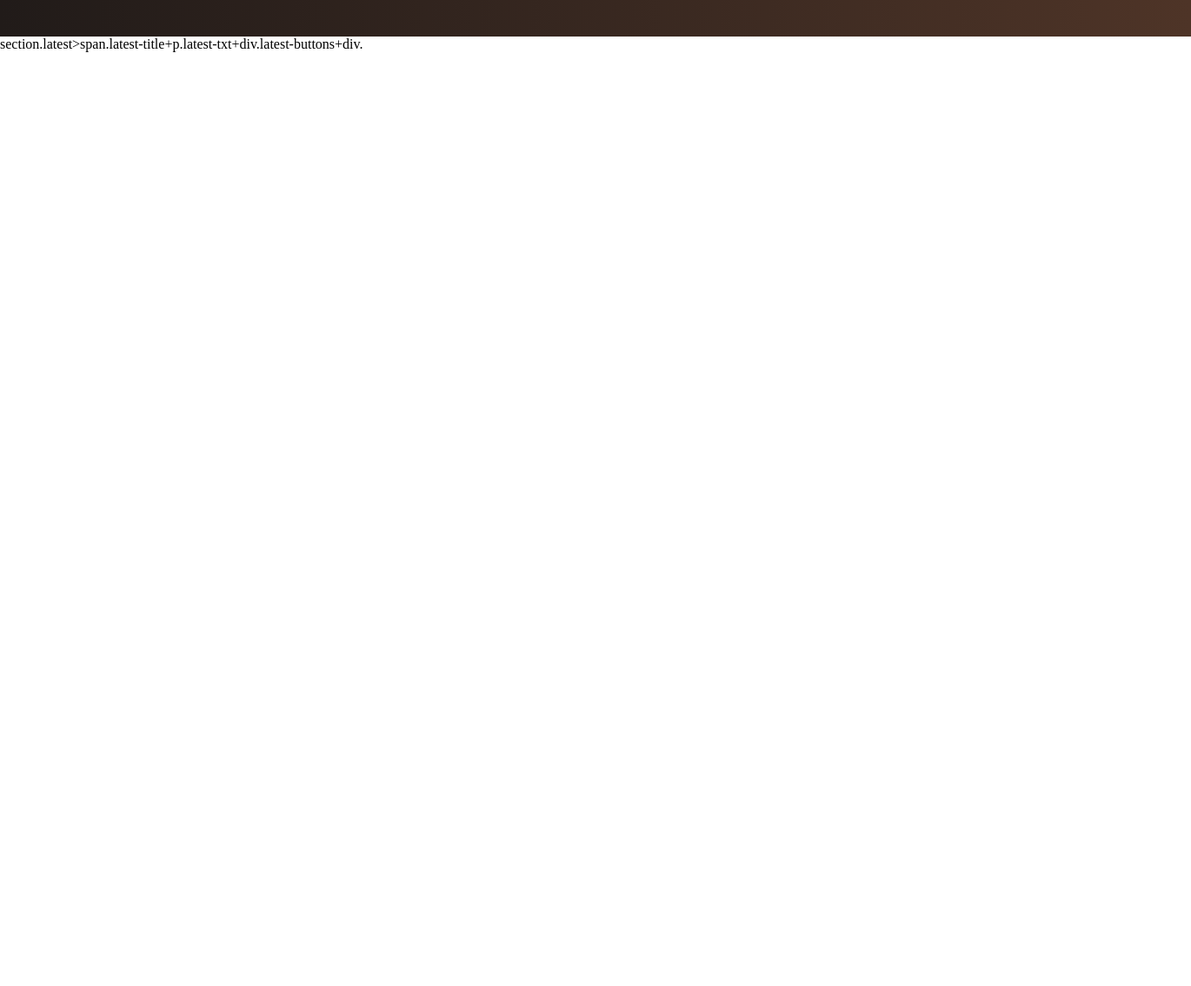
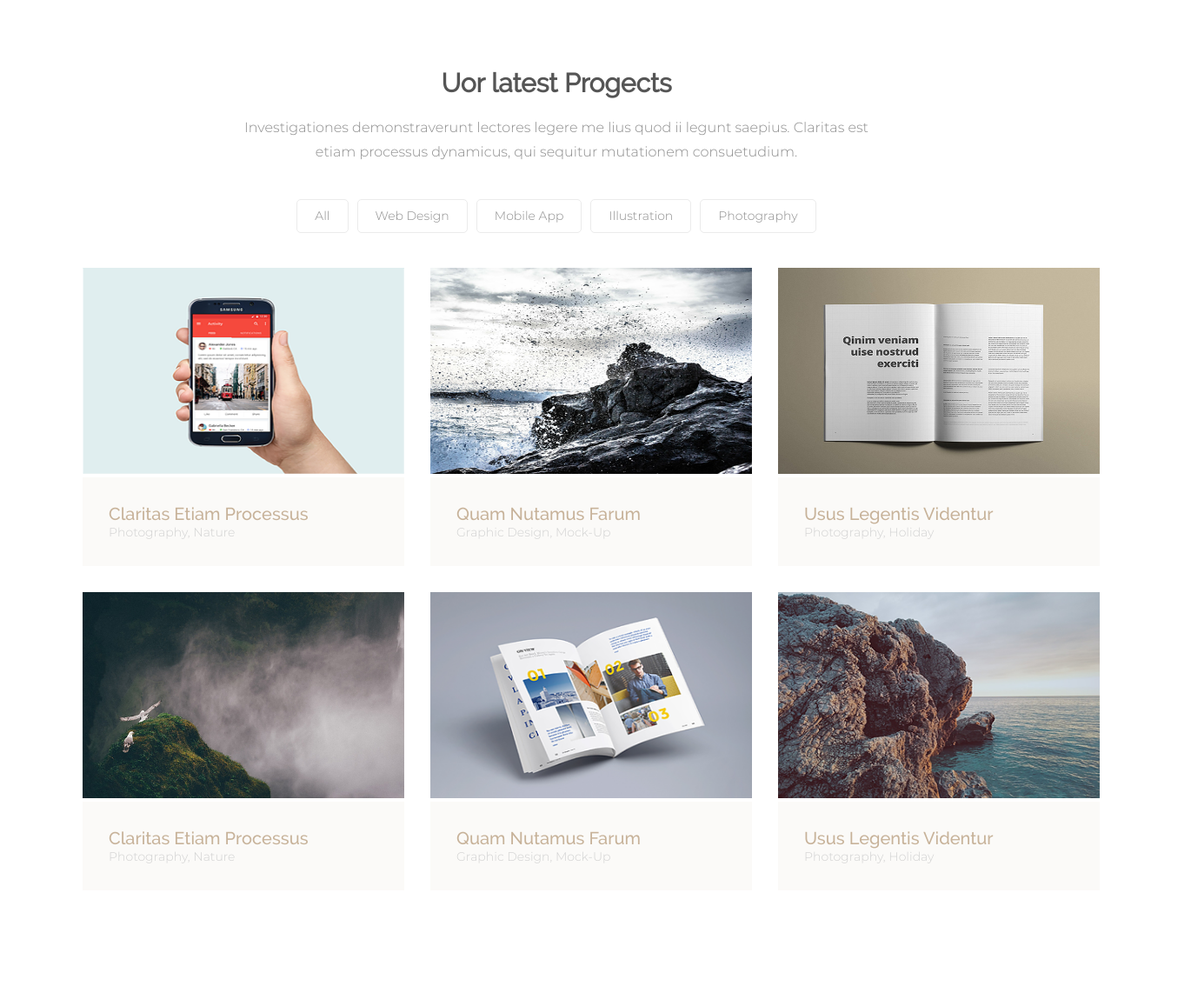
Before and after one commit to senseytreyser/HTML5-exam, a plain HTML site: page index.html in a window 1280 px wide. Shown: the part 2319-3453 px from the top of the page at 87% size, 1370 px wide, since content can reach past the window. Before the commit the page ends 2379 px from the top, so only its background shows below. Drawn offline with Linux system fonts and the light colour scheme.

Commit message:
Блок с картинками

```diff
--- a/index.html
+++ b/index.html
@@ -95,6 +95,63 @@
             <span class="aside-button-txt">Purchase Now</span>
         </a>
     </aside>
-    section.latest>span.latest-title+p.latest-txt+div.latest-buttons+div.
+    <section class="latest">
+        <span class="latest-title">Uor latest Progects</span>
+        <p class="latest-txt">Investigationes demonstraverunt lectores legere me lius quod ii legunt saepius. Claritas est etiam processus dynamicus, qui sequitur mutationem consuetudium.</p>
+        <div class="latest-buttons">
+            <button class="latest-button">All</button>
+            <button class="latest-button">Web Design</button>
+            <button class="latest-button">Mobile App</button>
+            <button class="latest-button">Illustration</button>
+            <button class="latest-button">Photography</button>
+        </div>
+        <div class="latest-articls">
+            <article class="latest-article">
+                <img src="img/mobile_photo.png" alt="Мобильное устройство в руке" class="latest-article-img"
+                height="237" width="370">
+                <header class="latest-article-header">
+                    <span class="latest-article-title"> Claritas Etiam Processus
+                    </span>
+                    <p class="latest-article-txt">Photography, Nature</p>
+                </header>
+            </article>
+            <article class="latest-article">
+                <img src="img/rock_and_water.png" alt="Скала и брызки" class="latest-article-img" height="237" width="370">
+                <header class="latest-article-header">
+                    <span class="latest-article-title">Quam Nutamus Farum</span>
+                    <p class="latest-article-txt">Graphic Design, Mock-Up</p>
+                </header>
+            </article>
+            <article class="latest-article">
+                <img src="img/title_page.png" alt="Заголовоок в книге" class="latest-article-img" height="237" width="370">
+                <header class="latest-article-header">
+                    <span class="latest-article-title">Usus Legentis Videntur
+                    </span>
+                    <p class="latest-article-txt">Photography, Holiday</p>
+                </header>
+            </article>
+            <article class="latest-article">
+                <img src="img/birds_on_a_stone.png" alt="Две чайки на камнях" class="latest-article-img" height="237" width="370">
+                <header class="latest-article-header">
+                    <span class="latest-article-title">Claritas Etiam Processus</span>
+                    <p class="latest-article-txt">Photography, Nature</p>
+                </header>
+            </article>
+            <article class="latest-article">
+                <img src="img/journal.png" alt="Разворот журнала" class="latest-article-img" height="237" width="370">
+                <header class="latest-article-header">
+                    <span class="latest-article-title">Quam Nutamus Farum</span>
+                    <p class="latest-article-txt">Graphic Design, Mock-Up</p>
+                </header>
+            </article>
+            <article class="latest-article">
+                <img src="img/rock_near_water.png" alt="Скала окололо воды" class="latest-article-img" height="237" width="370">
+                <header class="latest-article-header">
+                    <span class="latest-article-title">Usus Legentis Videntur</span>
+                    <p class="latest-article-txt">Photography, Holiday</p>
+                </header>
+            </article>
+        </div>
+    </section>
 </body>
 </html>
--- a/scss/_aside.scss
+++ b/scss/_aside.scss
@@ -5,6 +5,7 @@
     $aside_gray: #392921;
 
     @include gradient;
+    box-sizing: border-box;
     display: flex;
     justify-content: center;
     align-items: center;
@@ -12,7 +13,7 @@
     width: 100%;
 
     &-content{
-        margin: 0 460px 0 0;
+        margin: 0 310px 0 0;
     }
 
     &-title{
@@ -36,7 +37,7 @@
         box-sizing: border-box;
         display: block;
         padding: 20px 0;
-        //margin: 50px auto 0 auto;
+        margin: 0 0 0 0;
         text-align: center;
         box-shadow: 0 3px 0 $butt_col_br;
         width: 170px;
--- /dev/null
+++ b/scss/_latest.scss
@@ -0,0 +1,67 @@
+.latest{
+    box-sizing: border-box;
+    padding: 80px;
+
+    &-title{
+        @include title;
+        display: block;
+        margin: 0 0 20px 0;
+    }
+    &-txt{
+        @include text;
+        margin: 0 auto;
+        width: 760px;
+    }
+    &-buttons{
+        display: flex;
+        justify-content: center;
+        margin: 40px auto;
+        width: 760px;
+    }
+    &-button{
+        @include text($size:14px,$line-height:21px);
+        background-color: transparent;
+        border: 1px solid #ebebeb;
+        border-radius: 5px;
+        cursor: pointer;
+        margin: 0 5px 0 5px;
+        padding: 8px 20px;
+        &:hover{
+            background-color: #998675;
+            color: #fff;
+        }
+        &:active{
+            background-color: transparent;
+            color: #8c8c8c;
+        }
+        &:focus{
+            outline: none;
+        }
+    }
+    &-articls{
+        display: flex;
+        justify-content: center;
+        flex-wrap: wrap;
+        margin: 0 auto;
+        width: 1200px;
+    }
+    &-article{
+        margin: 0 15px 30px 15px;
+        &-header{
+            background-color: #fbfaf8;
+            box-sizing: border-box;
+            width: 100%;
+            padding: 30px;
+        }
+        &-title{
+            color:#c7b299;
+            font-family: $raleway_medium;
+            font-size: 20px;
+        }
+        &-txt{
+            color: #d1d1d1;
+            font-family:$montserrat-light;
+            font-size: 14px;
+        }
+    }
+}
--- a/scss/_mixin.scss
+++ b/scss/_mixin.scss
@@ -5,3 +5,19 @@
     background: linear-gradient(to right, $first_color 0%,$second_color 100%);
     filter: progid:DXImageTransform.Microsoft.gradient( startColorstr='$first_color', endColorstr='$second_color',GradientType=1 );
 }
+
+@mixin text ($size:16px,$line-height:28px){
+    color: #8c8c8c;
+    font-family:$montserrat-light;
+    font-size: $size;
+    line-height: $line-height;
+    text-align: center;
+}
+
+@mixin title ($size:30px){
+    color: #555;
+    font-family: $raleway_regular;
+    font-weight: 900;
+    font-size: $size;
+    text-align: center;
+}
--- a/scss/style.scss
+++ b/scss/style.scss
@@ -1,11 +1,12 @@
 @import "_constant";
 @import "_fonts";
 @import "_reset";
-@import "mixin";
+@import "_mixin";
 @import "_header";
 @import "_service";
 @import "_ideals";
 @import "_aside";
+@import "_latest";
 
 body{
     max-width: $MAX_WIDTH;
```
Also changed, not shown: img/birds_on_a_stone.png (added), img/journal.png (added), img/mobile_photo.png (added), img/rock_and_water.png (added), img/rock_near_water.png (added), img/title_page.png (added), scss/style.css, 1 other file.
